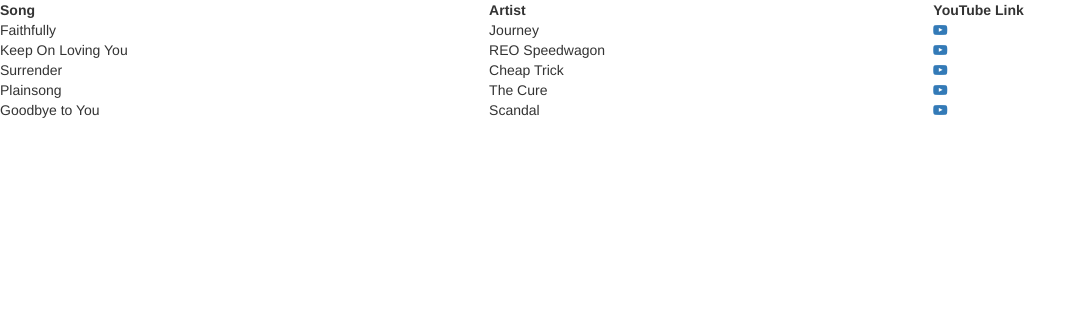
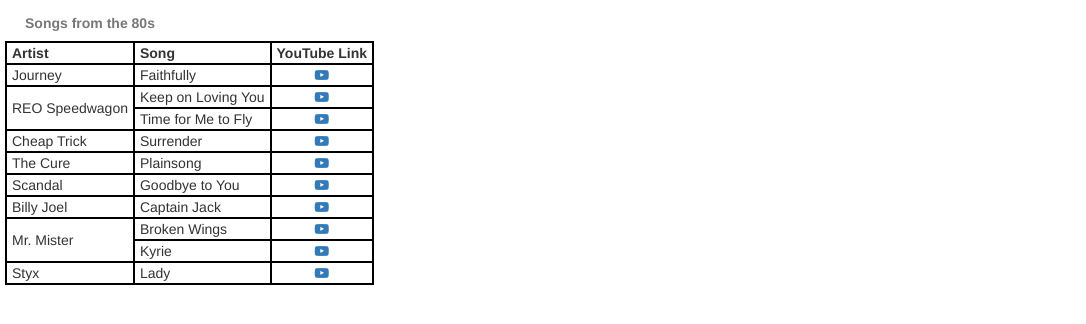
Before and after one commit to kubicamh/ltp-html-course, a plain HTML site: page excercises/Chapter05/tables.html in a window 1280 px wide. Shown: the whole page, without its empty margins (0-1086 px from the left). Drawn offline with nearby package versions, Linux system fonts and the light colour scheme.

Commit message:
Lab05 Aug 30, 2017

```diff
--- a/excercises/Chapter05/tables.html
+++ b/excercises/Chapter05/tables.html
@@ -4,39 +4,88 @@
 	<title>Table Demo</title>
 	<link rel="stylesheet" type="text/css" href="https://maxcdn.bootstrapcdn.com/bootstrap/3.3.7/css/bootstrap.min.css">
 	<link rel="stylesheet" href="../../font-awesome-4.7.0/css/font-awesome.min.css">
+	<style type="text/css">
+		table, tr, th, td
+			{
+				border: 2px solid black;
+				border-collapse: collapse;
+				padding-right: 5px;
+				padding-left: 5px;
+			}
+		.youtube {
+			text-align: center;
+		}
+  	caption {
+  		padding-left: 20px;
+  	}
+    table {
+      margin: 5px;
+    }
+
+	</style>
 </head>
+
+
 <body>
 
-<table style="width:100%">
+<table>
+  <caption><strong>Songs from the 80s</strong></caption>
   <tr>
+
+    <th>Artist</th>
     <th>Song</th>
-    <th>Artist</th>
     <th>YouTube Link</th>
   </tr>
   <tr>
+
+    <td>Journey</td>
     <td>Faithfully</td>
-    <td>Journey</td>
-    <td><a href="https://www.youtube.com/watch?v=OMD8hBsA-RI"><i class="fa fa-youtube-play" aria-hidden="true"></i></a></td>
+    <td class="youtube"><a href="https://www.youtube.com/watch?v=OMD8hBsA-RI" target="_blank"><i class="fa fa-youtube-play" aria-hidden="true"></i></a></td>
   </tr>
   <tr>
-    <td>Keep On Loving You</td>
-    <td>REO Speedwagon</td>
-    <td><a href="https://www.youtube.com/watch?v=wJzNZ1c5C9c"><i class="fa fa-youtube-play" aria-hidden="true"></i></a></td>
+    <td rowspan="2">REO Speedwagon</td>
+    <td>Keep on Loving You</td>
+    <td class="youtube"><a href="https://www.youtube.com/watch?v=wJzNZ1c5C9c" target="_blank"><i class="fa fa-youtube-play" aria-hidden="true"></i></a></td>
+  </tr>
+   <tr>
+    <!-- REO Speedwagon -->
+    <td>Time for Me to Fly</td>
+    <td class="youtube"><a href="https://www.youtube.com/watch?v=TGwCP2hX2FM" target="_blank"><i class="fa fa-youtube-play" aria-hidden="true"></i></a></td>
   </tr>
   <tr>
+    <td>Cheap Trick</td>
     <td>Surrender</td>
-    <td>Cheap Trick</td>
-    <td><a href="https://www.youtube.com/watch?v=A1W3mIwzKiI"><i class="fa fa-youtube-play" aria-hidden="true"></i></a></td>
+    <td class="youtube"><a href="https://www.youtube.com/watch?v=A1W3mIwzKiI" target="_blank"><i class="fa fa-youtube-play" aria-hidden="true"></i></a></td>
   </tr>
   <tr>
+    <td>The Cure</td>
     <td>Plainsong</td>
-    <td>The Cure</td>
-    <td><a href="https://www.youtube.com/watch?v=ZkJwpYrcAko"><i class="fa fa-youtube-play" aria-hidden="true"></i></a></td>
+    <td class="youtube"><a href="https://www.youtube.com/watch?v=ZkJwpYrcAko" target="_blank"><i class="fa fa-youtube-play" aria-hidden="true"></i></a></td>
   </tr>
    <tr>
+    <td>Scandal</td>
     <td>Goodbye to You</td>
-    <td>Scandal</td>
-    <td><a href="https://www.youtube.com/watch?v=3h8n5lrfcTc"><i class="fa fa-youtube-play" aria-hidden="true"></i></a></td>
+    <td class="youtube"><a href="https://www.youtube.com/watch?v=3h8n5lrfcTc" target="_blank"><i class="fa fa-youtube-play" aria-hidden="true"></i></a></td>
+  </tr>
+   <tr>
+    <td>Billy Joel</td>
+    <td>Captain Jack</td>
+    <td class="youtube"><a href="https://www.youtube.com/watch?v=2xxugNQUtpE" target="_blank"><i class="fa fa-youtube-play" aria-hidden="true"></i></a></td>
+  </tr>
+  <tr>
+    <td rowspan="2">Mr. Mister</td>
+    <td>Broken Wings</td>
+    <td class="youtube"><a href="https://www.youtube.com/watch?v=nKhN1t_7PEY" target="_blank"><i class="fa fa-youtube-play" aria-hidden="true"></i></a></td>
+  </tr>
+  <tr>
+    <!-- Mr. Mister -->
+    <td>Kyrie</td>
+    <td class="youtube"><a href="https://www.youtube.com/watch?v=9NDjt4FzFWY" target="_blank"><i class="fa fa-youtube-play" aria-hidden="true"></i></a></td>
+  </tr>
+  <tr>
+    <td>Styx</td>
+    <td>Lady</td>
+    <td class="youtube"><a href="https://www.youtube.com/watch?v=QumxOQganfo" target="_blank"><i class="fa fa-youtube-play" aria-hidden="true"></i></a></td>
   </tr>
 </table>
 
@@ -46,5 +95,6 @@
 <!-- Latest compiled JavaScript -->
 <script src="https://maxcdn.bootstrapcdn.com/bootstrap/3.3.7/js/bootstrap.min.js"></script>
 
+
 </body>
 </html>
```
Also changed, not shown: index.html (+4 -1 lines), labs/lab05.html (added, +129 -0 lines), labs/lab05/B6.png (added), labs/lab05/DL.png (added).
